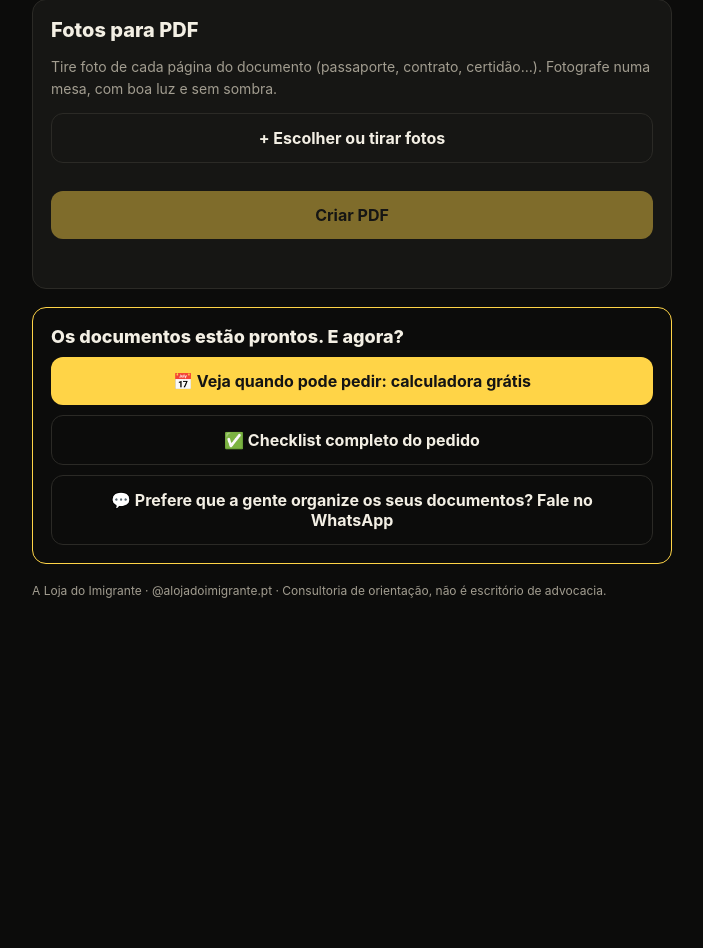
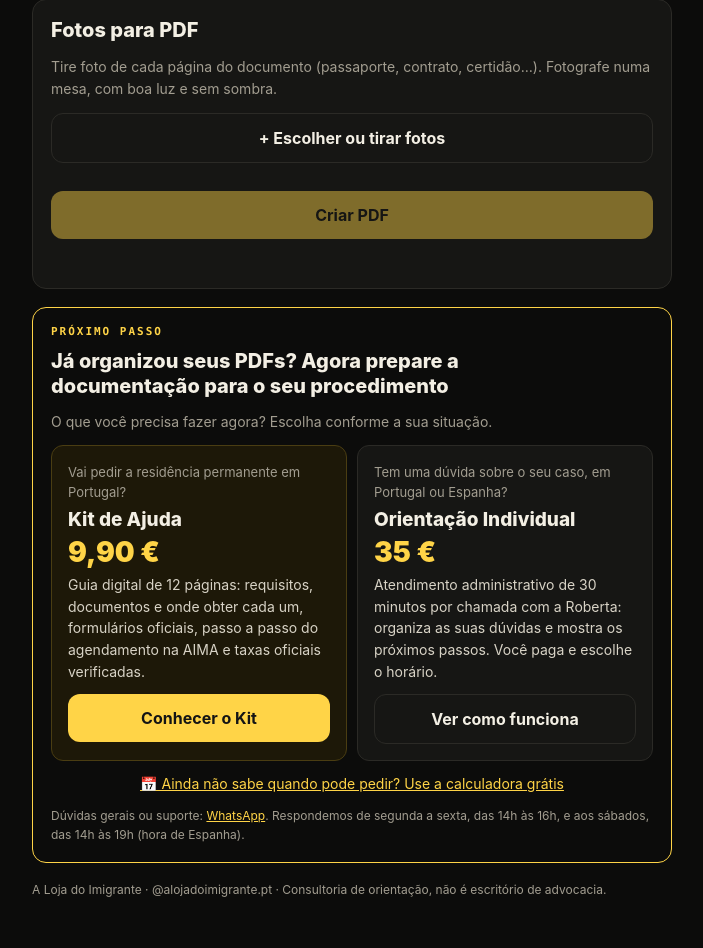
Before and after one commit to robertaagsilva-netizen/alojadoimigrante-site, a PHP site: page /ferramentas/ in a window 1280 px wide. Shown: the part 385-1333 px from the top of the page, without its empty margins (288-991 px from the left). Before the commit the page ends 983 px from the top, so only its background shows below. Run offline with PHP 8.4, Linux system fonts and the light colour scheme.

Commit message:
Ferramentas: proximo passo com Kit (9,90) e Orientacao (35), contagem de cliques e WhatsApp como suporte
Co-Authored-By: Claude Opus 5.5 <noreply@anthropic.com>
Claude-Session: https://claude.ai/code/session_016FWGbJ65Y3BLvECM1jAC9d

```diff
--- a/ferramentas/index.html
+++ b/ferramentas/index.html
@@ -55,6 +55,22 @@ select{font:500 15px var(--body);background:var(--bg);color:var(--ink);border:1p
 .cta{border:1px solid var(--yel);border-radius:14px;padding:18px;display:grid;gap:10px}
 .cta h3{margin:0;font:800 18px var(--body)}
 .note{font-size:12px;color:var(--mute);margin:0}
+.next{border:1px solid var(--yel);border-radius:14px;padding:18px;display:grid;gap:12px;scroll-margin-top:16px;transition:box-shadow .4s}
+.next.flash{box-shadow:0 0 0 4px rgba(255,212,71,.35)}
+.next h2{font:800 20px/1.25 var(--body);margin:0;text-wrap:balance}
+.kick{font:700 11px/1 var(--mono);letter-spacing:.18em;text-transform:uppercase;color:var(--yel);margin:0}
+.offers{display:grid;gap:10px}
+@media(min-width:560px){.offers{grid-template-columns:1fr 1fr}}
+.offer{background:var(--panel);border:1px solid var(--line);border-radius:12px;padding:16px;display:grid;gap:6px;align-content:start}
+.offer.kit{background:#1d1808;border-color:#4a3d12}
+.offer .for{font-size:13px;color:var(--mute);margin:0}
+.offer h3{margin:0;font:800 19px var(--body)}
+.offer .price{font:900 28px/1.1 var(--body);color:var(--yel);margin:0}
+.offer .desc{font-size:14px;color:#d8d3c6;margin:0 0 6px}
+.offer .btn{margin-top:auto}
+.small{font-size:14px;text-align:center}
+.nextbar{margin:0;font-size:14px;background:#1d1808;border:1px solid #4a3d12;border-radius:10px;padding:10px 12px}
+.nextbar a{font-weight:700}
 [hidden]{display:none!important}
 </style>
 </head>
@@ -125,12 +141,29 @@ select{font:500 15px var(--body);background:var(--bg);color:var(--ink);border:1p
     <p class="note">Ao comprimir, as páginas viram imagem (o texto deixa de poder ser selecionado). Confira se tudo continua legível antes de enviar.</p>
   </section>
 
-  <div class="cta">
-    <h3>Os documentos estão prontos. E agora?</h3>
-    <a class="btn primary" href="../calculadora.html">📅 Veja quando pode pedir: calculadora grátis</a>
-    <a class="btn ghost" href="../checklist/">✅ Checklist completo do pedido</a>
-    <a class="btn ghost" href="https://wa.me/351935149920?text=Ol%C3%A1!%20Usei%20as%20ferramentas%20de%20PDF%20da%20Loja%20do%20Imigrante%20e%20quero%20ajuda%20com%20os%20meus%20documentos." target="_blank" rel="noopener">💬 Prefere que a gente organize os seus documentos? Fale no WhatsApp</a>
-  </div>
+  <section class="next" id="proximo" aria-labelledby="next-h">
+    <p class="kick">Próximo passo</p>
+    <h2 id="next-h">Já organizou seus PDFs? Agora prepare a documentação para o seu procedimento</h2>
+    <p class="hint">O que você precisa fazer agora? Escolha conforme a sua situação.</p>
+    <div class="offers">
+      <div class="offer kit">
+        <p class="for">Vai pedir a residência permanente em Portugal?</p>
+        <h3>Kit de Ajuda</h3>
+        <p class="price">9,90 €</p>
+        <p class="desc">Guia digital de 12 páginas: requisitos, documentos e onde obter cada um, formulários oficiais, passo a passo do agendamento na AIMA e taxas oficiais verificadas.</p>
+        <a class="btn primary" id="go-kit" href="../checklist/">Conhecer o Kit</a>
+      </div>
+      <div class="offer ori">
+        <p class="for">Tem uma dúvida sobre o seu caso, em Portugal ou Espanha?</p>
+        <h3>Orientação Individual</h3>
+        <p class="price">35 €</p>
+        <p class="desc">Atendimento administrativo de 30 minutos por chamada com a Roberta: organiza as suas dúvidas e mostra os próximos passos. Você paga e escolhe o horário.</p>
+        <a class="btn ghost" id="go-ori" href="../consultoria/">Ver como funciona</a>
+      </div>
+    </div>
+    <a class="small" id="go-calc" href="../calculadora.html">📅 Ainda não sabe quando pode pedir? Use a calculadora grátis</a>
+    <p class="note">Dúvidas gerais ou suporte: <a id="go-wa" href="https://wa.me/351935149920?text=Ol%C3%A1!%20Usei%20as%20ferramentas%20de%20PDF%20da%20Loja%20do%20Imigrante%20e%20tenho%20uma%20d%C3%BAvida." target="_blank" rel="noopener">WhatsApp</a>. Respondemos de segunda a sexta, das 14h às 16h, e aos sábados, das 14h às 19h (hora de Espanha).</p>
+  </section>
   <p class="note">A Loja do Imigrante · @alojadoimigrante.pt · Consultoria de orientação, não é escritório de advocacia.</p>
 </div>
 
@@ -147,6 +180,20 @@ const A4 = [595.28, 841.89];
 const fmtKB = b => b > 1048576 ? (b / 1048576).toFixed(1).replace('.', ',') + ' MB' : Math.max(1, Math.round(b / 1024)) + ' KB';
 const stamp = () => new Date().toISOString().slice(0, 10);
 
+
+/* próximo passo: aparece depois de usar uma ferramenta, sem bloquear o download */
+function showNext() {
+  try { LC.contaUmaVez('ferr_download'); } catch (e) {}
+  const panel = document.querySelector('.panel:not([hidden])');
+  if (panel && !panel.querySelector('.nextbar')) {
+    const p = document.createElement('p'); p.className = 'nextbar';
+    p.innerHTML = 'Pronto! Já organizou seus PDFs? <a href="#proximo">Veja o próximo passo para a sua documentação ↓</a>';
+    p.querySelector('a').onclick = () => { try { LC.conta('ferr_ver_proximo'); } catch (e) {} const n = $('proximo'); n.classList.add('flash'); setTimeout(() => n.classList.remove('flash'), 1600); };
+    panel.appendChild(p);
+  }
+}
+[['go-kit', 'ferr_kit'], ['go-ori', 'ferr_orientacao'], ['go-calc', 'ferr_calculadora'], ['go-wa', 'ferr_whatsapp']].forEach(([id, ev]) => { const el = $(id); if (el) el.addEventListener('click', () => { try { LC.conta(ev); } catch (e) {} }); });
+
 /* abas */
 document.querySelectorAll('.tab').forEach(t => t.onclick = () => {
   document.querySelectorAll('.tab').forEach(x => x.setAttribute('aria-selected', x === t ? 'true' : 'false'));
@@ -158,6 +205,7 @@ function download(bytes, name) {
   const url = URL.createObjectURL(blob);
   const a = document.createElement('a'); a.href = url; a.download = name; document.body.appendChild(a); a.click(); a.remove();
   setTimeout(() => URL.revokeObjectURL(url), 60000);
+  setTimeout(showNext, 400);
   return blob.size;
 }
 function setSt(id, msg, err) { $(id).textContent = msg; $(id).className = 'status' + (err ? ' err' : ''); }
```
Also changed, not shown: contador/painel.php (+12 -2 lines).
